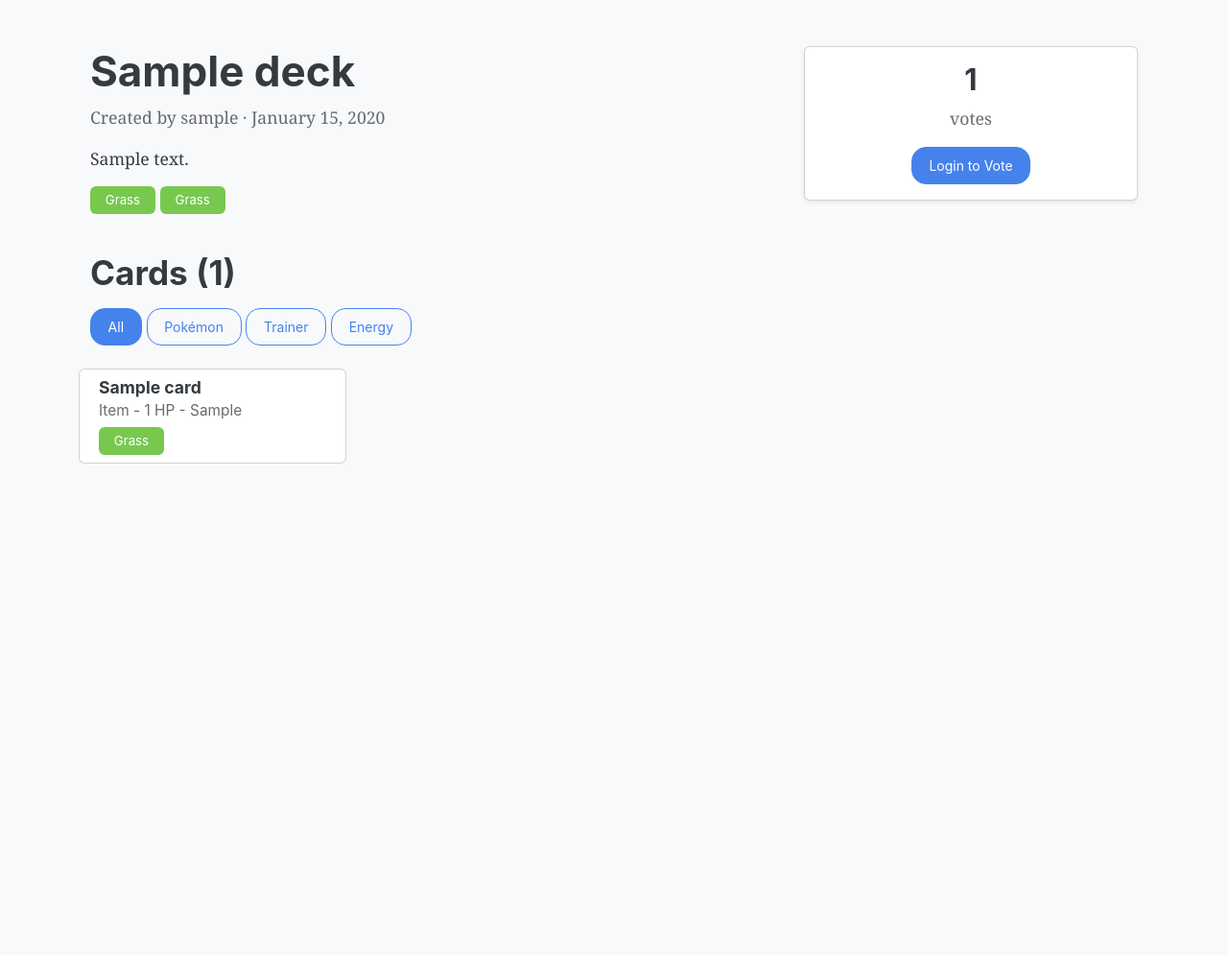
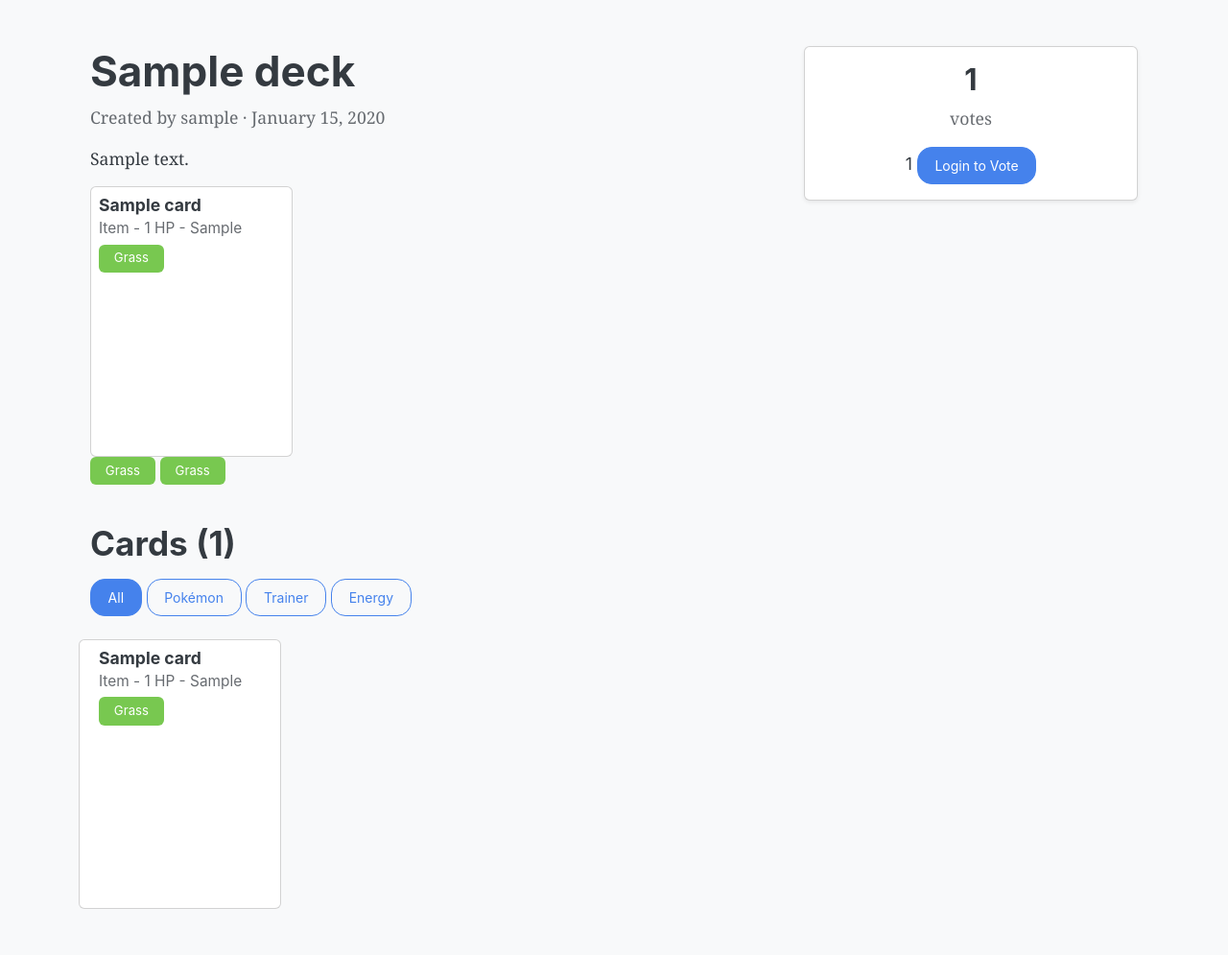
Before and after one commit to MacKoslowski/django_pocket_tcg_builds, a Django app: page /deck/1/ in a window 1280 px wide. Shown: the part 58-1053 px from the top of the page at 96% size. Before the commit the page ends 541 px from the top, so only its background shows below. Run offline with Django 5.2, Linux system fonts and the light colour scheme; tables that the repository leaves empty hold one stand-in row (values such as "Sample post"); some libraries are stand-ins or nearby versions.

Commit message:
voting is working... more than it was

```diff
--- a/gamer_rage_project/core/models.py
+++ b/gamer_rage_project/core/models.py
@@ -22,8 +22,19 @@ class CardTypes(models.TextChoices):
     STAGE1 = 'stage_1'
     STAGE2 = 'stage_2'
 
+
 class Card(models.Model):
-
+    RARITY_ORDER = {
+        '☆☆☆☆': 1,  # Adjust these values and names
+        '☆☆☆': 2,   # to match your actual
+        '☆☆': 3,     # rarity system
+        '☆': 4,
+        '◊◊◊◊': 5,
+        '◊◊◊': 6,
+        '◊◊': 7,
+        '◊': 8,
+        '': 9,
+    }
     card_id = models.AutoField(primary_key=True)
     title = models.CharField(max_length=45)
     hp = models.IntegerField()
@@ -127,15 +138,36 @@ class Deck(models.Model):
     def __str__(self):
         return self.user_title
 
-    def get_cover_card(self):
-        """Returns cover card if set, otherwise returns first card in deck"""
-        if self.cover_card:
-            return self.cover_card
-        # Get first Pokemon card in deck as fallback
-        first_card = self.deckcards.filter(
-            card__type__in=['basic', 'stage_1', 'stage_2']
-        ).first()
-        return first_card.card if first_card else None
+    def set_highest_rarity_cover(self):
+        """Set the cover card to the highest rarity card in the deck"""
+        highest_rarity_card = (
+            self.deckcards.select_related('card')
+            .exclude(card__type__in=['item', 'supporter'])  # Optionally exclude trainer cards
+            .annotate(
+                rarity_order=models.Case(
+                    *[
+                        models.When(card__rarity=rarity, then=models.Value(order))
+                        for rarity, order in Card.RARITY_ORDER.items()
+                    ],
+                    default=models.Value(999),
+                    output_field=models.IntegerField(),
+                )
+            )
+            .order_by('rarity_order')  # Lower number = higher rarity
+            .first()
+        )
+
+        if highest_rarity_card:
+            self.cover_card = highest_rarity_card.card
+            self.save(update_fields=['cover_card'])
+
+    def save(self, *args, **kwargs):
+        # First save to ensure we have an ID
+        super().save(*args, **kwargs)
+
+        # If no cover card is set, set it automatically
+        if not self.cover_card:
+            self.set_highest_rarity_cover()
 
     @property
     def card_count(self):
@@ -168,6 +200,15 @@ class DeckCard(models.Model):
         # Enforce Pokemon TCG rules
         if self.quantity > 4 and self.card.card_type != 'Energy':
             raise ValidationError('You can only have 4 of the same card in a deck')
+
+    def save(self, *args, **kwargs):
+        is_new = not self.pk
+        super().save(*args, **kwargs)
+
+        # If this is a new card and it's rarer than the current cover,
+        # update the deck's cover card
+        if is_new and not self.deck.cover_card:
+            self.deck.set_highest_rarity_cover()
 
 # core/models.py
 class DeckVote(models.Model):
--- /dev/null
+++ b/gamer_rage_project/core/templates/_deck_vote.html
@@ -0,0 +1,32 @@
+ <!-- Voting Section -->
+ <div class="card shadow-sm" id="vote_section">
+    <div class="card-body text-center">
+        <h3 id="vote-count">{{ vote_count }}</h3>
+        <p class="text-muted">votes</p>
+        {{deck.deck_id}}
+        {% if user.is_authenticated %}
+            <div class="btn-group">
+                <button class="btn btn-outline-primary {% if user_vote == 1 %}active{% endif %}"
+                        hx-post="{% url 'core:toggle_deck_vote' deck.deck_id %}"
+                        hx-vals='{"vote_type": "up"}'
+                        hx-trigger="click"
+                        hx-target="#vote_section"
+                        >
+                        👍
+                </button>
+                <button class="btn btn-outline-primary {% if user_vote == -1 %}active{% endif %}"
+                        hx-post="{% url 'core:toggle_deck_vote' deck.deck_id %}"
+                        hx-vals='{"vote_type": "down"}'
+                        hx-trigger="click"
+                        hx-target="#vote_section"
+                        >
+                        👎
+                </button>
+            </div>
+        {% else %}
+            <a href="{% url 'account_login' %}" class="btn btn-primary">
+                Login to Vote
+            </a>
+        {% endif %}
+    </div>
+</div>
--- a/gamer_rage_project/core/templates/card_display.html
+++ b/gamer_rage_project/core/templates/card_display.html
@@ -1,6 +1,6 @@
 <!-- templates/core/components/card_display.html -->
 {% load static %}
-<form class="card h-100 pokemon-card" id="card-{{ card.card_id }}">
+<form class="card h-100 pmon-card" id="card-{{ card.card_id }}">
     <div class="card-body p-2 d-flex justify-content-between">
         <div>
             <h6 class="card-title mb-0">{{ card.title }}</h6>
--- a/gamer_rage_project/core/templates/deck_detail.html
+++ b/gamer_rage_project/core/templates/deck_detail.html
@@ -12,7 +13,9 @@
                 {{ deck.created_at|date:"F j, Y" }}
             </p>
             <p>{{ deck.user_description }}</p>
-
+            {% if deck.cover_card %}
+                {% render_card deck.cover_card show_add_button=False deck=deck %}
+            {% endif %}
             <!-- Color Tags -->
             <div class="mb-3">
                 <span class="badge bg-{{ deck.color_1 }}">{{ deck.get_color_1_display }}</span>
--- a/gamer_rage_project/core/views.py
+++ b/gamer_rage_project/core/views.py
@@ -71,8 +71,24 @@ def update_secondary_color(request):
     return render(request, '_secondary_color_options.html', {
         'color_types': color_types
     })
+
 #@login_required
 def search_cards(request):
+    query = request.GET.get('search', '')
+    cards = Card.objects.filter(title__icontains=query)[:10]
+    html = render_to_string(
+        '_card_search_results.html',
+        {'cards': cards},
+        request=request
+    )
+    return HttpResponse(html)
+
+#@login_required
+def vote(request):
+    if request.method == 'POST':
+        vote_type = request.POST.get('value')
+        deck_id = request.POST.get('deck_id')
+        user = request.auth.user
     query = request.GET.get('search', '')
     cards = Card.objects.filter(title__icontains=query)[:10]
     html = render_to_string(
@@ -149,7 +165,14 @@ def delete_deck(request, deck_id):
 def toggle_deck_vote(request, deck_id):
     if request.method == 'POST':
         deck = get_object_or_404(Deck, deck_id=deck_id)
-        vote_value = int(request.POST.get('value'))  # 1 or -1
+        vote_type = request.POST.get('vote_type');
+        vote_value = 0
+        if vote_type == 'up':
+            vote_value = 1
+        elif vote_value == 'down':
+            vote_value = -1
+        else:
+            return HttpResponse(status=400)
 
         vote, created = DeckVote.objects.get_or_create(
             deck=deck,
@@ -169,12 +192,19 @@ def toggle_deck_vote(request, deck_id):
         # Get updated counts
         vote_sum = deck.votes.aggregate(total=Sum('value'))['total'] or 0
 
-        return JsonResponse({
+        return render(request, '_deck_vote.html', {
+            'deck': deck,
             'vote_sum': vote_sum,
             'user_vote': vote_value if (created or vote.value == vote_value) else 0
         })
 
-    return JsonResponse({'error': 'Invalid request'}, status=400)
+    elif request.methd == 'GET':
+        return render(request, '_deck_vote.html', {
+            'deck': deck,
+            'vote_sum': vote_sum,
+            'user_vote': vote_value if (created or vote.value == vote_value) else 0
+        })
+
 
 @login_required
 def toggle_deck_reaction(request, deck_id):
--- a/gamer_rage_project/static/style.css
+++ b/gamer_rage_project/static/style.css
@@ -23,11 +23,13 @@
 }
 
 /* static/css/components.css */
-.pokemon-card {
+.pmon-card {
   transition: transform 0.2s ease;
+  height: 17.6rem !important;
+  width: 13.2rem;
 }
 
-.pokemon-card:hover {
+.pmon-card:hover {
   transform: translateY(-5px);
 }
 
```
Also changed, not shown: other parts of gamer_rage_project/core/templates/deck_detail.html (+2 -32 lines).
